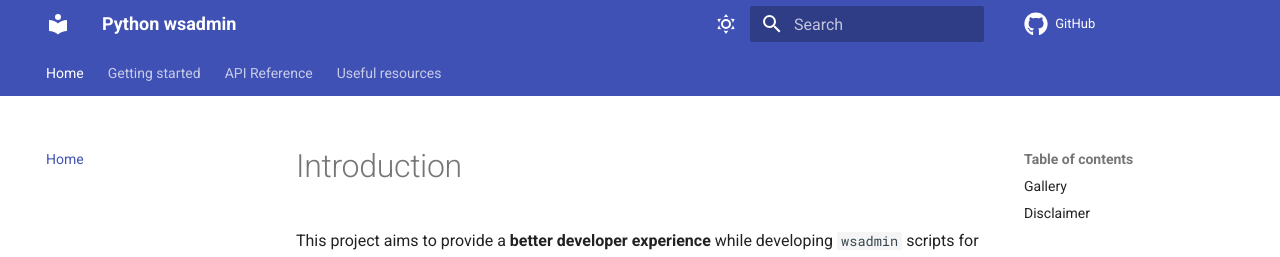
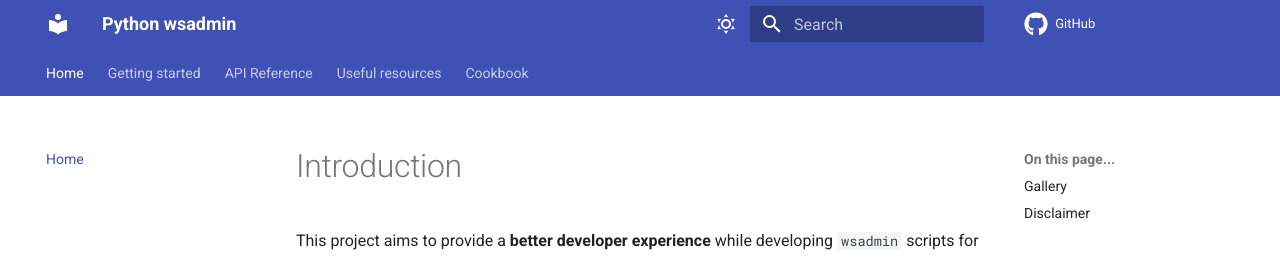
Before and after one commit to LukeSavefrogs/wsadmin-type-hints, an MkDocs documentation site: the page built from docs/index.md, in a window 1280 px wide and 900 px high. Shown: the top 257 px of the window. Built offline with MkDocs 1.6.1 and Material for MkDocs 9.7.7, drawn with Linux system fonts in a browser that asks for light colours; comment, search, counter and statistics services are not loaded.

```diff
--- a/mkdocs.yml
+++ b/mkdocs.yml
@@ -9,6 +9,10 @@
   - Getting started: getting-started.md
   - API Reference: reference/
   - Useful resources: resources.md
+  - Cookbook:
+    - cookbook/index.md
+    - Servers: cookbook/servers.md
+    - Custom Properties: cookbook/custom_properties.md
 
 watch:
   - docs/
@@ -70,7 +74,8 @@
             show_root_toc_entry: false
 
             # Members options:
-            # filters: ["!^__all__$"]
+            filters:
+              - "!^__all__$"
 
             # Docstrings options:
             docstring_style: "google"
@@ -86,7 +91,11 @@
             show_source: false
             show_bases: true
 
-            show_submodules: true
+            show_submodules: false
+
+            # extensions:
+            #   - ./griffe_prune
+
 
   - gen-files:
       scripts:
@@ -99,8 +108,10 @@
   - search:
       lang: en
 
+  - autorefs
+
   - git-revision-date-localized:
-      enabled: !ENV [DEVELOPMENT, True]
+      enabled: !ENV [IS_PRODUCTION, true]
       enable_creation_date: true
       fallback_to_build_date: true
       type: timeago
@@ -123,12 +134,12 @@
   - attr_list
   - md_in_html
   - toc:
+      title: On this page...
       permalink: true
       permalink_title: Anchor link to this section for reference
   - tables
   - pymdownx.details
   - pymdownx.highlight:
-      anchor_linenums: true
       use_pygments: true
       pygments_lang_class: true
   - pymdownx.inlinehilite
@@ -141,6 +152,11 @@
   - pymdownx.smartsymbols
   - pymdownx.tabbed:
       alternate_style: true
+  - pymdownx.betterem:
+      smart_enable: all
+  - pymdownx.caret
+  - pymdownx.mark
+  - pymdownx.tilde
 
 
 # See also https://github.com/lukasgeiter/mkdocs-awesome-pages-plugin
```
